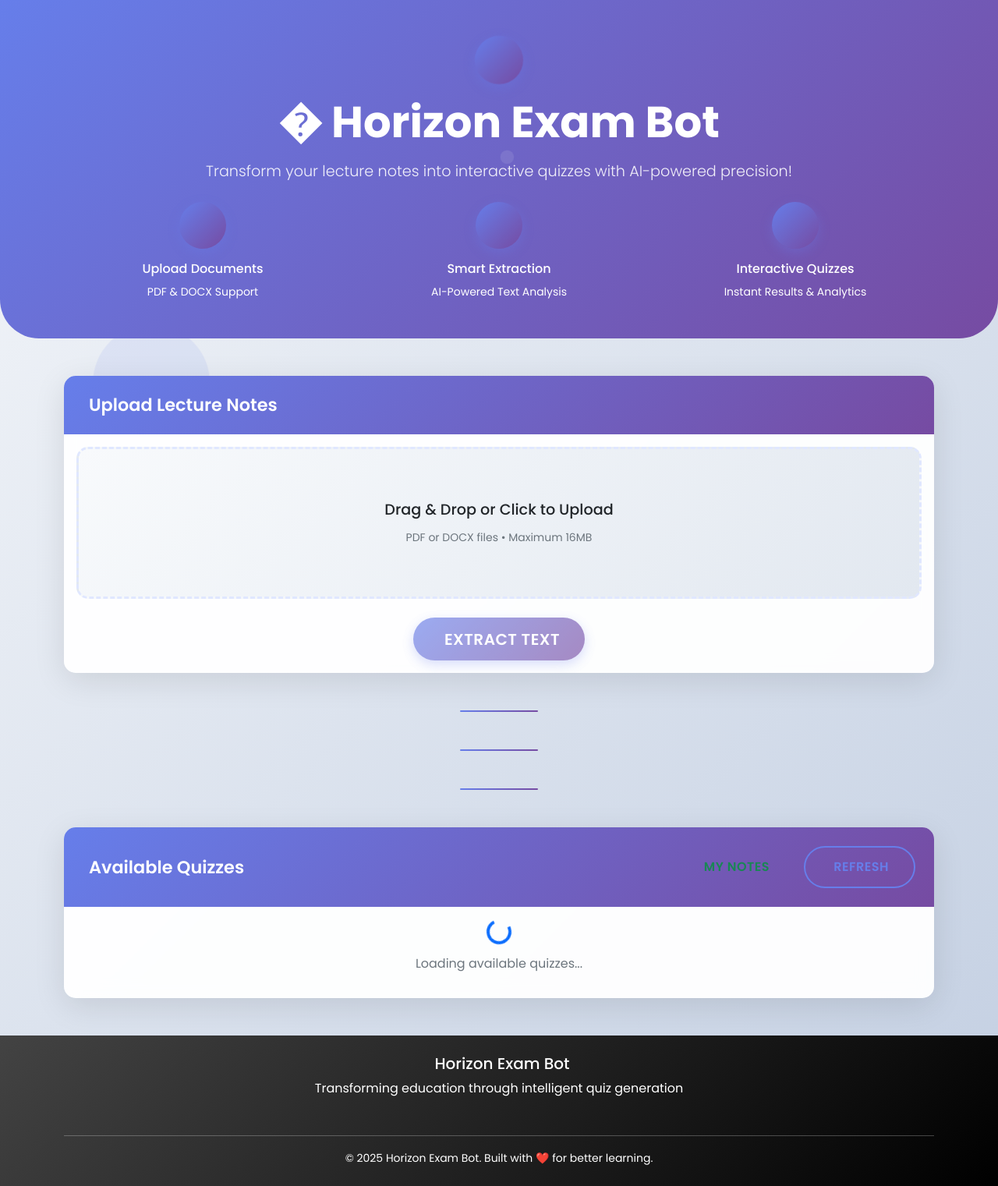
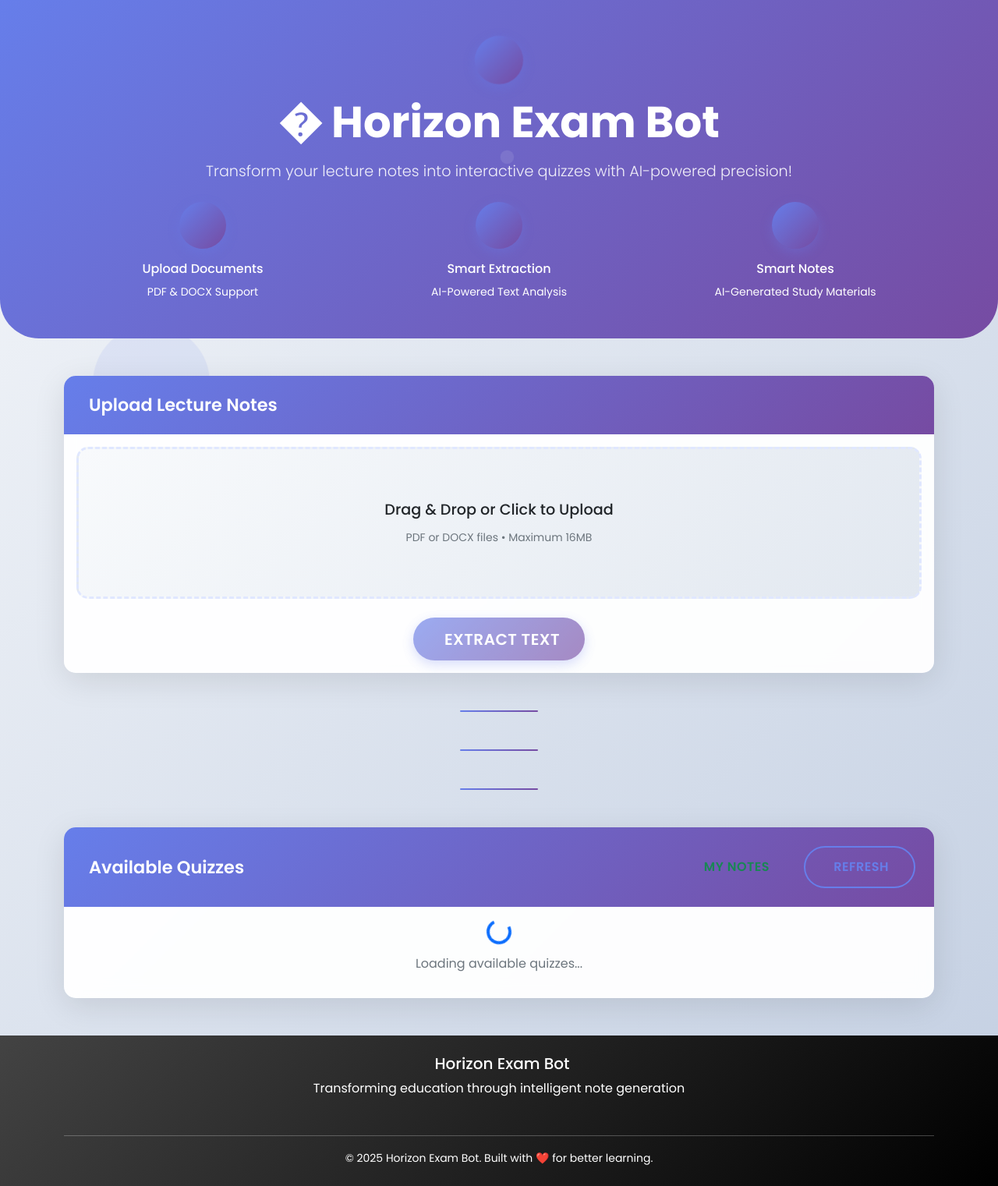
Before and after one commit to prabasajee/horizon-exam-bot, a Flask app: page / in a window 1280 px wide. Shown: the part 65-1586 px from the top of the page at 78% size. Run offline with Flask 3, Linux system fonts and the light colour scheme; some libraries are stand-ins or nearby versions.

Commit message:
final change

```diff
--- a/templates/index.html
+++ b/templates/index.html
@@ -391,10 +391,10 @@
                         </div>
                         <div class="col-md-4">
                             <div class="icon-wrapper">
-                                <i class="fas fa-trophy"></i>
+                                <i class="fas fa-sticky-note"></i>
                             </div>
-                            <h6>Interactive Quizzes</h6>
-                            <small>Instant Results & Analytics</small>
+                            <h6>Smart Notes</h6>
+                            <small>AI-Generated Study Materials</small>
                         </div>
                     </div>
                 </div>
@@ -571,7 +571,7 @@
             <div class="row">
                 <div class="col-md-12">
                     <h5><i class="fas fa-graduation-cap me-2"></i>Horizon Exam Bot</h5>
-                    <p class="mb-2">Transforming education through intelligent quiz generation</p>
+                    <p class="mb-2">Transforming education through intelligent note generation</p>
                     <div>
                         <i class="fab fa-github me-3"></i>
                         <i class="fab fa-linkedin me-3"></i>
```
